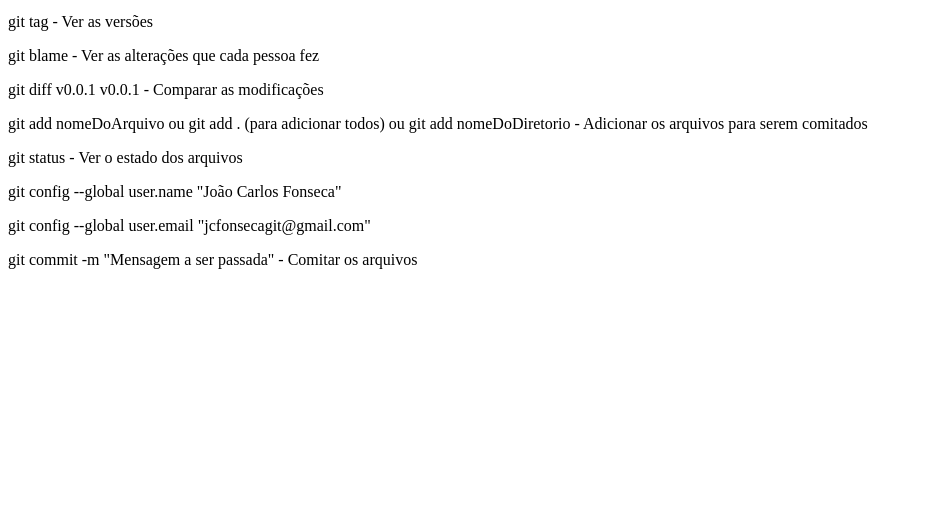
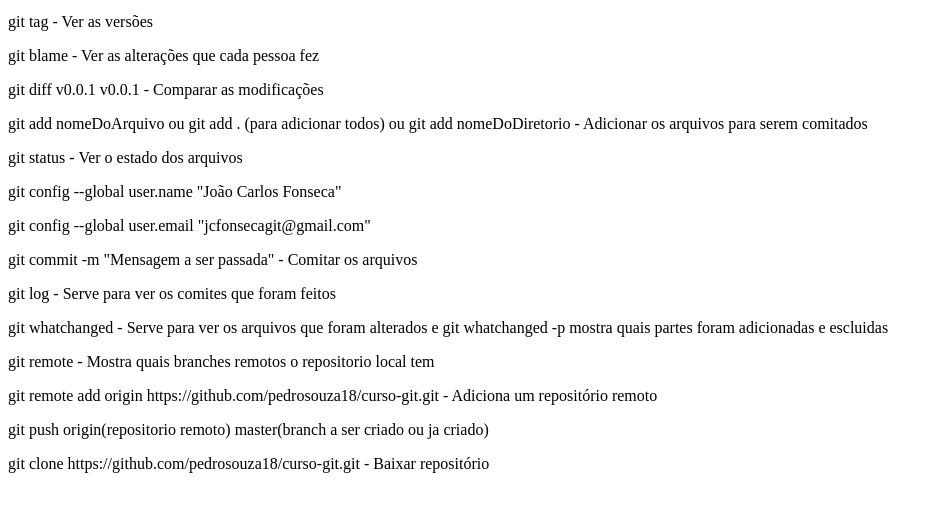
Before and after one commit to pedrosouza18/curso-git, a plain HTML site: page index.html in a window 1280 px wide. Shown: the part 101-612 px from the top of the page, without its empty margins (0-943 px from the left). Drawn offline with Linux system fonts and the light colour scheme.

Commit message:
Ajuste feito

```diff
--- a/index.html
+++ b/index.html
@@ -14,5 +14,11 @@
 	<p>git config --global user.name "João Carlos Fonseca"</p>
 	<p>git config --global user.email "jcfonsecagit@gmail.com"</p>
 	<p>git commit -m "Mensagem a ser passada" - Comitar os arquivos</p>
+	<p>git log - Serve para ver os comites que foram feitos</p>
+	<p>git whatchanged - Serve para ver os arquivos que foram alterados e git whatchanged -p mostra quais partes foram adicionadas e escluidas</p>
+	<p>git remote - Mostra quais branches remotos  o repositorio local tem</p>
+	<p>git remote add origin https://github.com/pedrosouza18/curso-git.git - Adiciona um repositório remoto</p>
+	<p>git push origin(repositorio remoto) master(branch a ser criado ou ja criado)</p>
+	<p>git clone https://github.com/pedrosouza18/curso-git.git - Baixar repositório</p>
 </body>
 </html>
```
